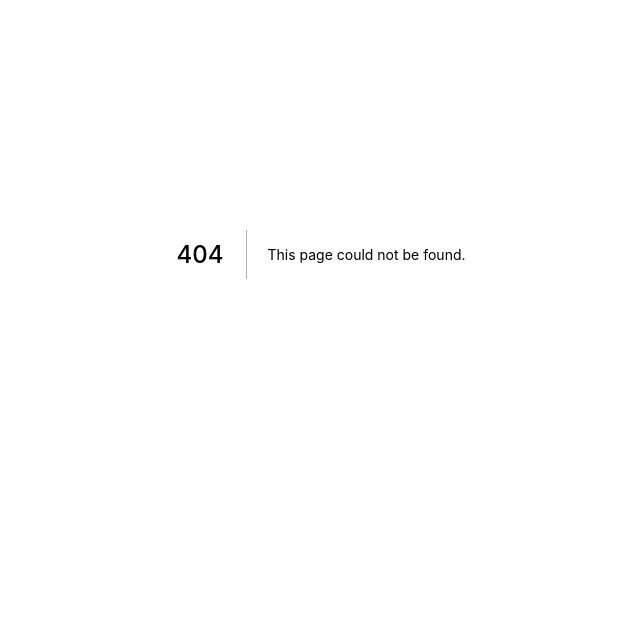
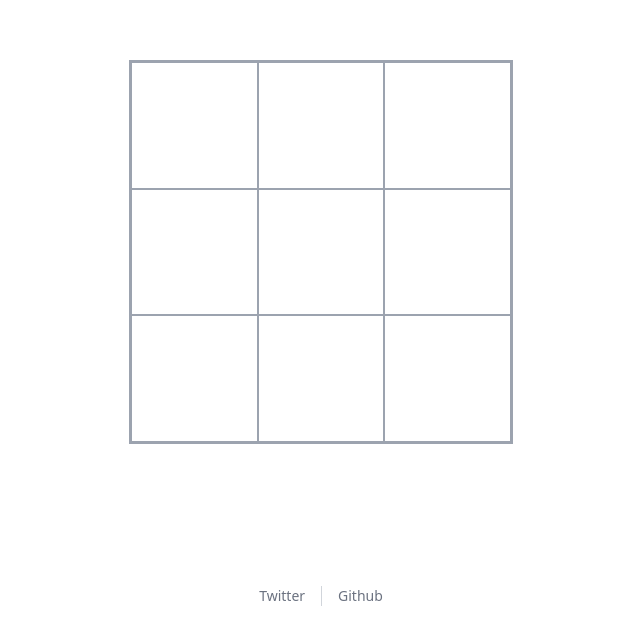
Before and after one commit to phamhieu/tictactoe-online, a Next.js app: page /game in a window 1280 px wide. Before the commit this address had no page. Shown: the part 146-786 px from the top of the page, without its empty margins (319-959 px from the left). Built offline with nearby package versions, Linux system fonts and the light colour scheme.

Commit message:
feat: add game board

```diff
--- /dev/null
+++ b/components/Board.tsx
@@ -0,0 +1,65 @@
+import { Dispatch, SetStateAction, useState } from 'react'
+import Square from './Square'
+import { value } from '../lib/types'
+
+export default function Board() {
+  let [squares, setSquares]: [squares: value[], setSquares: Dispatch<SetStateAction<any[]>>] =
+    useState(Array(9).fill(value.null))
+  let [xIsNext, setXIsNext] = useState(true)
+
+  const winner = calculateWinner(squares)
+  if (winner !== value.null) {
+    console.log(`${winner} wins!`)
+  } else if (squares.filter((e) => e !== value.null).length >= 9) {
+    console.log('Draw!')
+  }
+
+  return (
+    <div className="grid grid-rows-3 grid-cols-3 h-full w-full border-2 border-solid border-gray-400">
+      {renderSquare(0)}
+      {renderSquare(1)}
+      {renderSquare(2)}
+      {renderSquare(3)}
+      {renderSquare(4)}
+      {renderSquare(5)}
+      {renderSquare(6)}
+      {renderSquare(7)}
+      {renderSquare(8)}
+    </div>
+  )
+
+  function handleClick(i: number) {
+    const currentSquares = squares.slice()
+    if (calculateWinner(currentSquares) !== value.null || currentSquares[i] !== value.null) {
+      console.log(currentSquares[i])
+      return
+    }
+    currentSquares[i] = xIsNext ? value.X : value.O
+    setSquares(currentSquares)
+    setXIsNext(!xIsNext)
+  }
+
+  function renderSquare(i: number) {
+    return <Square value={squares[i]} onClick={() => handleClick(i)} />
+  }
+}
+
+function calculateWinner(squares: value[]) {
+  const winningPatterns = [
+    [0, 1, 2],
+    [3, 4, 5],
+    [6, 7, 8],
+    [0, 3, 6],
+    [1, 4, 7],
+    [2, 5, 8],
+    [0, 4, 8],
+    [2, 4, 6],
+  ]
+  for (let i = 0; i < winningPatterns.length; i++) {
+    const [a, b, c] = winningPatterns[i]
+    if (squares[a] && squares[a] === squares[b] && squares[a] === squares[c]) {
+      return squares[a]
+    }
+  }
+  return value.null
+}
--- /dev/null
+++ b/components/Layout.tsx
@@ -0,0 +1,29 @@
+import * as React from 'react'
+import Head from 'next/head'
+
+const Layout: React.FC = ({ children }) => {
+  return (
+    <div className="min-h-screen pt-16 pb-12 flex flex-col bg-white">
+      <Head>
+        <title>TicTacToe online</title>
+        <meta name="description" content="Tic tac toe online; play the classic game with others." />
+        <link rel="icon" href="/favicon.ico" />
+      </Head>
+      <main className="flex-grow flex flex-col justify-center max-w-7xl w-full mx-auto px-4 sm:px-6 lg:px-8">
+        {children}
+      </main>
+      <footer className="flex-shrink-0 max-w-7xl w-full mx-auto px-4 sm:px-6 lg:px-8">
+        <nav className="flex justify-center space-x-4">
+          <a href="#" className="text-sm font-medium text-gray-500 hover:text-gray-600">
+            Twitter
+          </a>
+          <span className="inline-block border-l border-gray-300" aria-hidden="true" />
+          <a href="#" className="text-sm font-medium text-gray-500 hover:text-gray-600">
+            Github
+          </a>
+        </nav>
+      </footer>
+    </div>
+  )
+}
+export default Layout
--- /dev/null
+++ b/components/Square.tsx
@@ -0,0 +1,38 @@
+import { value } from '../lib/types'
+
+export default function Square(props: { onClick: any; value: value }) {
+  const x: JSX.Element = (
+    <svg className="w-full h-full" viewBox="0 0 40 40">
+      <path
+        style={{ stroke: '#506ded', strokeWidth: '2' }}
+        d="M 10,10 L 30,30 M 30,10 L 10,30"
+      ></path>
+    </svg>
+  )
+  const o: JSX.Element = (
+    <svg className="w-full h-full" viewBox="0 0 40 40">
+      <circle
+        cx="20"
+        cy="20"
+        r="12"
+        fill="#fff"
+        style={{ stroke: '#ea4335', strokeWidth: '1.7' }}
+      ></circle>
+    </svg>
+  )
+
+  const valuesMap = {
+    [value.X]: x,
+    [value.O]: o,
+    [value.null]: '',
+  }
+
+  return (
+    <button
+      className="bg-white border border-solid border-gray-400 p-0 text-center float-left focus:outline-none"
+      onClick={props.onClick}
+    >
+      {valuesMap[props.value]}
+    </button>
+  )
+}
--- /dev/null
+++ b/lib/types.ts
@@ -0,0 +1,5 @@
+export enum value {
+  X = 'X',
+  O = 'O',
+  null = 'null',
+}
--- /dev/null
+++ b/pages/game.tsx
@@ -0,0 +1,12 @@
+import Layout from '../components/Layout'
+import Board from '../components/Board'
+
+export default function Home() {
+  return (
+    <Layout>
+      <div className="max-w-sm max-h-96 w-screen h-screen m-auto">
+        <Board />
+      </div>
+    </Layout>
+  )
+}
--- a/pages/index.tsx
+++ b/pages/index.tsx
@@ -1,18 +1,12 @@
 import * as React from 'react'
-import Head from 'next/head'
 import toast from 'react-hot-toast'
 import { supabase } from '../lib/supabaseClient'
 import Loading from '../components/Loading'
+import Layout from '../components/Layout'
 
 export default function Home() {
   return (
-    <div className="min-h-screen pt-16 pb-12 flex flex-col bg-white">
-      <Head>
-        <title>TicTacToe online</title>
-        <meta name="description" content="Tic tac toe online; play the classic game with others." />
-        <link rel="icon" href="/favicon.ico" />
-      </Head>
-      <main className="flex-grow flex flex-col justify-center max-w-7xl w-full mx-auto px-4 sm:px-6 lg:px-8">
+    <Layout>
       <div className="flex-shrink-0 flex justify-center">
         <h1 className="mt-2 text-4xl font-extrabold text-gray-900 tracking-tight sm:text-5xl">
           Tic Tac Toe online
@@ -26,19 +20,7 @@ export default function Home() {
           <MagicLinkForm />
         </div>
       </div>
-      </main>
-      <footer className="flex-shrink-0 max-w-7xl w-full mx-auto px-4 sm:px-6 lg:px-8">
-        <nav className="flex justify-center space-x-4">
-          <a href="#" className="text-sm font-medium text-gray-500 hover:text-gray-600">
-            Twitter
-          </a>
-          <span className="inline-block border-l border-gray-300" aria-hidden="true" />
-          <a href="#" className="text-sm font-medium text-gray-500 hover:text-gray-600">
-            Github
-          </a>
-        </nav>
-      </footer>
-    </div>
+    </Layout>
   )
 }
 
```
Lines whose indentation alone changed are shown as unchanged.
